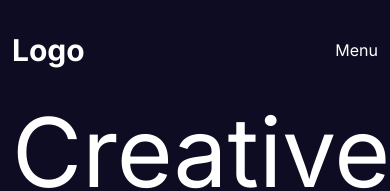
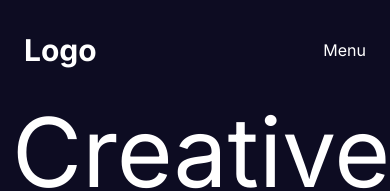
Before and after one commit to ariel-behar/baby-journal, a Next.js app: page / in a window 390 px wide. Shown: the top 191 px of the page. Built offline with nearby package versions, Linux system fonts and the light colour scheme.

Commit message:
Adjusting the padding of the Navbar on different screens

```diff
--- a/components/Header/Navbar/Navbar.tsx
+++ b/components/Header/Navbar/Navbar.tsx
@@ -4,7 +4,7 @@ import NavLinks from "./NavLinks"
 function Navbar() {
 
 	return (
-		<header className="h-[100px] flex flex-row justify-between items-center">
+		<header className="h-[100px] flex flex-row justify-between items-center px-3 lg:px-0">
 			<Link href="/" className="text-3xl font-bold">Logo</Link>
 			<NavLinks />
 		</header>
```
